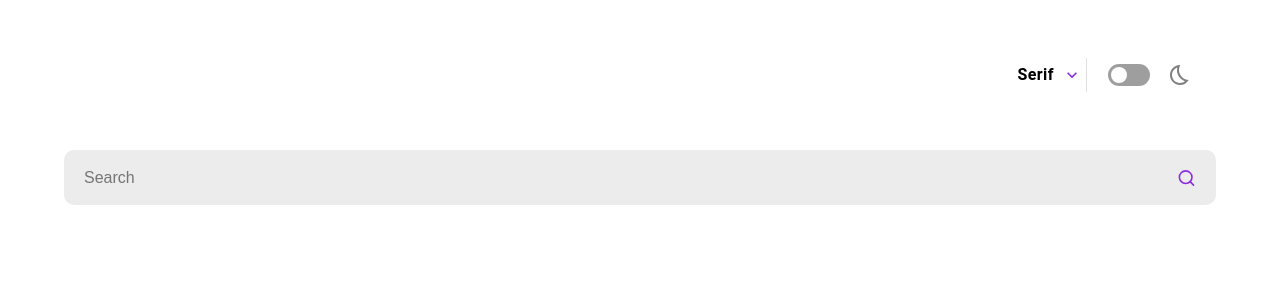
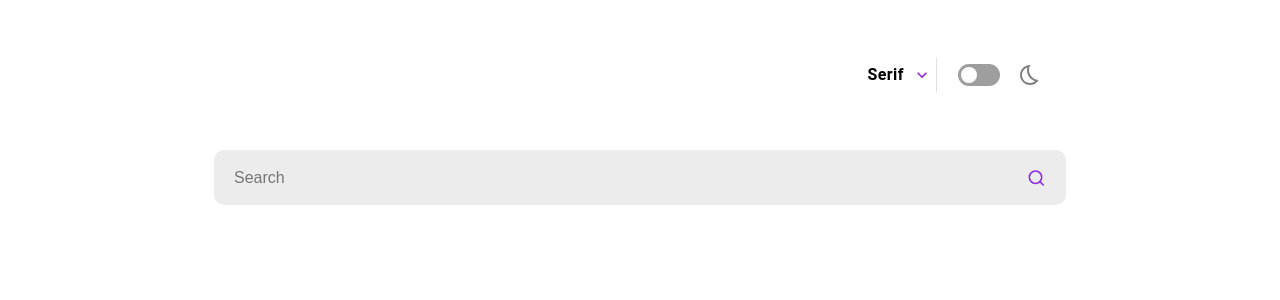
Before and after one commit to itsimoes/free-dictionary, a React (Create React App) app: page / in a window 1280 px wide. Shown: the top 300 px of the page. Built offline with nearby package versions, Linux system fonts and the light colour scheme; some icons are missing.

Commit message:
width alterada para md

```diff
--- a/src/components/Home/Home.tsx
+++ b/src/components/Home/Home.tsx
@@ -8,7 +8,7 @@ import Search from "../Search/Search";
 const Home = () => {
   return (
     <>
-      <Container className="home-wrapper">
+      <Container maxWidth="md" className="home-wrapper">
         <Header />
         <Search />
       </Container>
```
